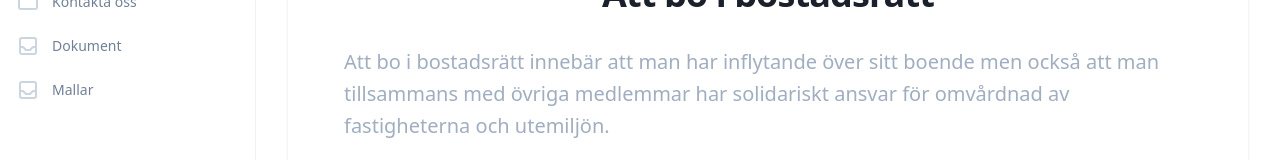
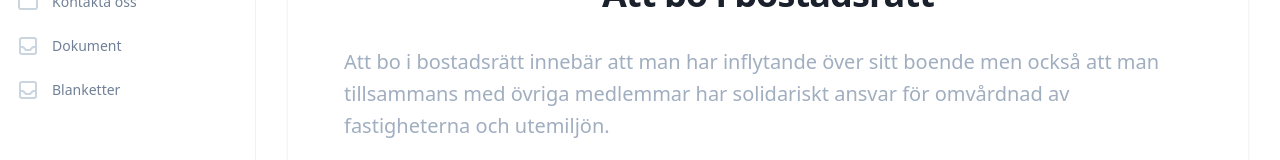
Before and after one commit to brf-imatra/hemsida, a Next.js app: page /medlemsinformation in a window 1280 px wide. Shown: the part 206-366 px from the top of the page. Built offline with nearby package versions, Linux system fonts and the light colour scheme; what @tailwindcss/ui would draw is missing.

Commit message:
Rename mallar to blanketter.

```diff
--- a/package.json
+++ b/package.json
@@ -21,7 +21,7 @@
   },
   "devDependencies": {
     "@tailwindcss/ui": "^0.7.2",
-    "@types/node": "^16.7.9",
+    "@types/node": "^16.7.10",
     "@types/react": "^17.0.19",
     "autoprefixer": "^10.3.3",
     "eslint": "^7.32.0",
--- a/src/components/MenuShell/index.tsx
+++ b/src/components/MenuShell/index.tsx
@@ -138,8 +138,8 @@ export function MenuShell(props: PropsWithChildren<MenuShellProps>) {
                             setIsShowing={setIsShowing}
                           />
                           <MenuItem
-                            text="Mallar"
-                            href="/mallar"
+                            text="Blanketter"
+                            href="/blanketter"
                             mobile={true}
                             icon={MenuItemIcon.document}
                             setIsShowing={setIsShowing}
@@ -212,8 +212,8 @@ export function MenuShell(props: PropsWithChildren<MenuShellProps>) {
                     setIsShowing={setIsShowing}
                   />
                   <MenuItem
-                    text="Mallar"
-                    href="/mallar"
+                    text="Blanketter"
+                    href="/blanketter"
                     icon={MenuItemIcon.document}
                     setIsShowing={setIsShowing}
                   />
--- a/src/pages/mallar.tsx
+++ b/src/pages/blanketter.tsx
@@ -4,7 +4,7 @@ import { FullTest } from './dokuments';
 
 export default function Dokuments() {
   return (
-    <Body title="Mallar">
+    <Body title="Blanketter">
       <div className="grid grid-cols-1 gap-6">
         <BlankettLista />
       </div>
```
Also changed, not shown: 1 other file (tests, documents, lock files or other folders).
